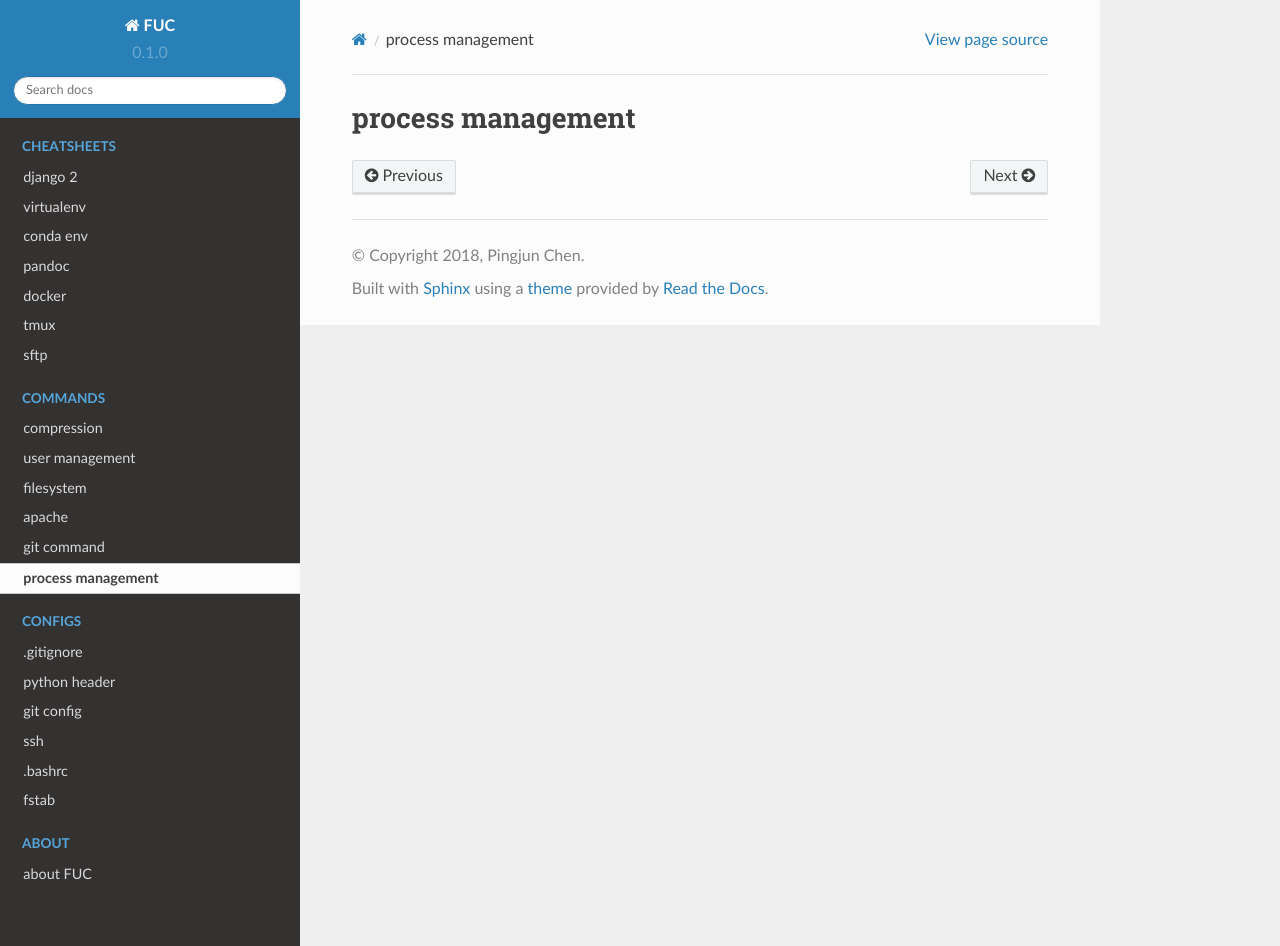
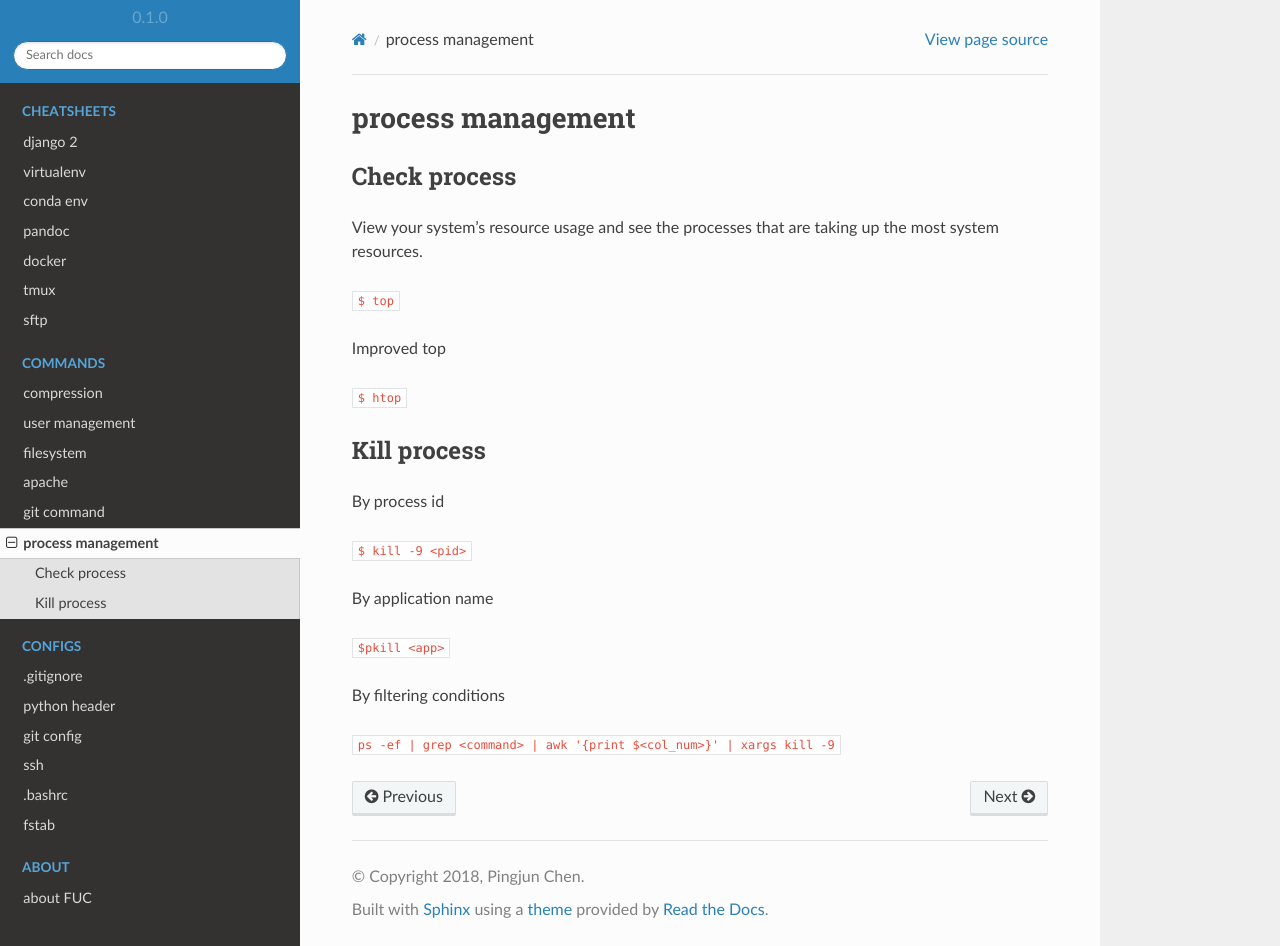
Before and after one commit to PingjunChen/FUC, a Sphinx documentation site: the page built from docs/process.rst, in a window 1280 px wide and 946 px high. Built offline with Sphinx 7.4.7 and the Read the Docs theme 2.0.0, drawn with Linux system fonts in a browser that asks for light colours.

Commit message:
add process docs

```diff
--- a/docs/process.rst
+++ b/docs/process.rst
@@ -1,2 +1,29 @@
 process management
 ========
+
+Check process
+--------
+
+View your system’s resource usage and see the processes that are taking up the
+most system resources.
+
+:code:`$ top`
+
+Improved top
+
+:code:`$ htop`
+
+
+Kill process
+--------
+By process id
+
+:code:`$ kill -9 <pid>`
+
+By application name
+
+:code:`$pkill <app>`
+
+By filtering conditions
+
+:code:`ps -ef | grep <command> | awk '{print $<col_num>}' | xargs kill -9`
```
